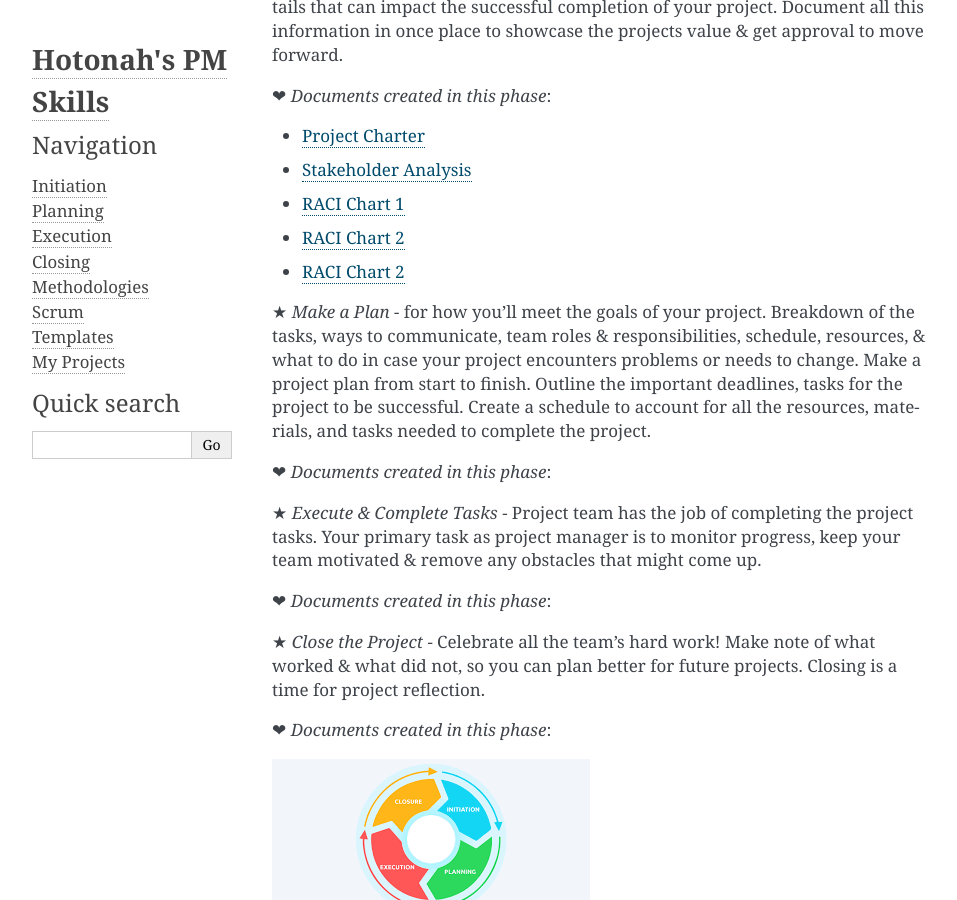
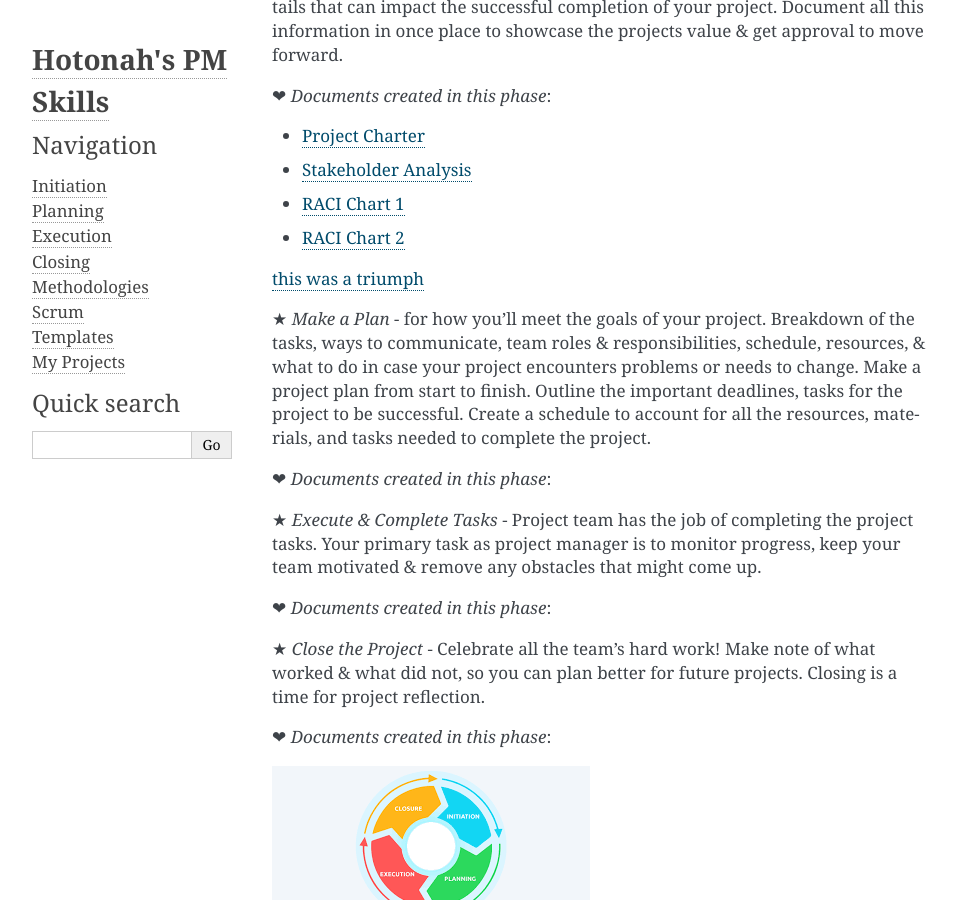
Before and after one commit to Hotonah/hotonah.github.io, a Sphinx documentation site: the page built from source/index.txt, in a window 1280 px wide and 900 px high, scrolled down 5789 px. Shown: the whole window, without its empty margins (148-1105 px from the left). Built offline with Sphinx 7.4.7, drawn with Linux system fonts in a browser that asks for light colours; some of the changed lines change nothing that is shown.

Commit message:
Update index.txt

```diff
--- a/source/index.txt
+++ b/source/index.txt
@@ -164,16 +164,18 @@
 
 ❤ `Documents created in this phase`:
 
-* `Project Charter <test>`_
+* `Project Charter <test1>`_
 .. _test: https://docs.google.com/document/d/1hbKjSAiq3VvIB1aLjazNck4U5kUvAhNQBa4IYrNq3Sg/edit?usp=sharing
-* `Stakeholder Analysis <test>`_
-.. _test:https://docs.google.com/presentation/d/1qOxMk-8Fwhss3GvGAS7LHewLROBiNArB_jrMdVtW_xY/edit?usp=sharing
-* `RACI Chart 1 <test>`_
-.. _test:https://docs.google.com/spreadsheets/d/1UXsIM6wEvnhjrI2SklvNltrK9txsrNqA0Vmh5qhcLK4/edit?usp=sharing
-* `RACI Chart 2 <test>`_
-.. _test:https://docs.google.com/spreadsheets/d/1RR6ioh3yStTLRQ5mB3AePeZ8-bzRMoE4pG1ZLhxEb3M/edit?usp=sharing
-* `RACI Chart 2 <test>`_
-.. _test:https://docs.google.com/spreadsheets/d/1RR6ioh3yStTLRQ5mB3AePeZ8-bzRMoE4pG1ZLhxEb3M/edit?usp=sharing
+* `Stakeholder Analysis <test2>`_
+.. _test: https://docs.google.com/presentation/d/1qOxMk-8Fwhss3GvGAS7LHewLROBiNArB_jrMdVtW_xY/edit?usp=sharing
+* `RACI Chart 1 <test3>`_
+.. _test: https://docs.google.com/spreadsheets/d/1UXsIM6wEvnhjrI2SklvNltrK9txsrNqA0Vmh5qhcLK4/edit?usp=sharing
+* `RACI Chart 2 <test4>`_
+.. _test: https://docs.google.com/spreadsheets/d/1RR6ioh3yStTLRQ5mB3AePeZ8-bzRMoE4pG1ZLhxEb3M/edit?usp=sharing
+
+.. _test: https://etc.fsh.ee
+
+`this was a triumph <test2>`_
 
 ★ `Make a Plan` - for how you'll meet the goals of your project. Breakdown of the tasks, ways to communicate, team roles & responsibilities, schedule, resources, & what to do in case your project encounters problems or needs to change. Make a project plan from start to finish. Outline the important deadlines, tasks for the project to be successful. Create a schedule to account for all the resources, materials, and tasks needed to complete the project.
 
```
